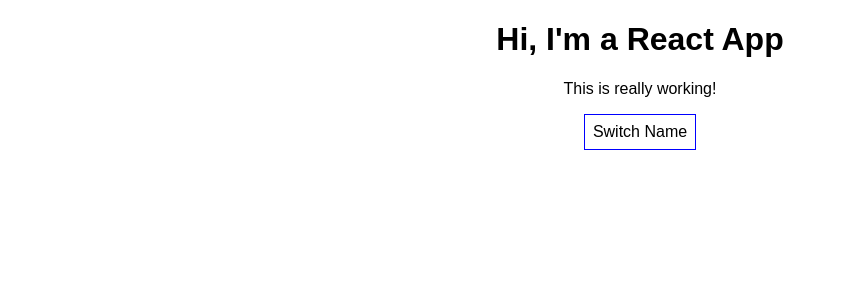
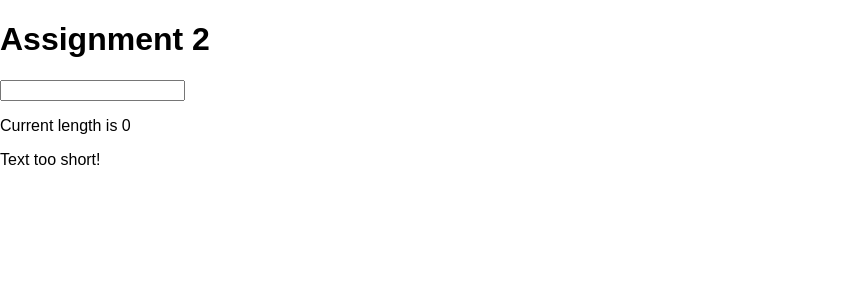
Before and after one commit to ambroziepaval/react-complete-guide, a React (Create React App) app: page / in a window 1280 px wide. Shown: the top 300 px of the page, without its empty margins (0-846 px from the left). Built offline with nearby package versions, Linux system fonts and the light colour scheme.

Commit message:
Assignment 2

```diff
--- a/src/App.js
+++ b/src/App.js
@@ -1,95 +1,42 @@
 import React, { Component } from 'react';
-import './App.css';
-import Person from './Person/Person';
+import CharComponent from './assignment2/CharComponent/CharComponent';
+import ValidationComponent from './assignment2/ValidationComponent/ValidationComponent';
+
 
 class App extends Component {
-  // whenever the state changes, the component will re-render and reflect the new state
+
   state = {
-    persons: [
-      { id: '1asa', name: 'Zica', age: 26 },
-      { id: '2dsa', name: 'Manu', age: 17 },
-      { id: '3das', name: 'Ligia', age: 27 }
-    ],
-    otherState: 'some other value',
-    showPersons: false
+    text: ''
   }
 
-  switchNameHandler = (newName) => {
-    // console.log('Was clicked!')
-    // DON"T DO THIS: this.state.persons[0].name = 'Ambrozie';
-    this.setState({
-      persons: [
-        { name: newName, age: 26 },
-        { name: 'Manu', age: 17 },
-        { name: 'Ligia', age: 10 }
-      ]
-    })
-  }
+  textChangedHandler = (event) => {
+    const string = event.target.value;
+    this.setState({ text: string })
+  };
 
-  nameChangedHandler = (event, id) => {
-    const personIndex = this.state.persons.findIndex(p => {
-      return p.id === id;
+  letterClickedHandler = (index) => {
+    const letters = this.state.text.split('');
+    letters.splice(index, 1);
+    this.setState({ text: letters.join('') });
+  };
+
+  render() {
+
+    const characters = this.state.text.split('').map((letter, index) => {
+      return <CharComponent letter={letter} clicked={() => this.letterClickedHandler(index)} />
     });
 
-    const person = { ...this.state.persons[personIndex] };
 
-    person.name = event.target.value;
-
-    const persons = [...this.state.persons];
-    persons[personIndex] = person;
-
-    this.setState({ persons: persons })
-  }
-
-  deletePersonHandler = (personIndex) => {
-    // const persons = this.state.persons.slice();
-    const persons = [...this.state.persons];
-    persons.splice(personIndex, 1);
-    this.setState({ persons: persons })
-  }
-
-  togglePersonsHandler = () => {
-    const doesShow = this.state.showPersons;
-    this.setState({ showPersons: !doesShow });
-  }
-
-  render() {
-    const style = {
-      backgroundColor: 'white',
-      font: 'inherit',
-      border: '1px solid blue',
-      padding: '8px',
-      cursor: 'pointer'
-    };
-
-    let persons = null;
-
-    if (this.state.showPersons) {
-      persons = (
-        <div>
-          {this.state.persons.map((person, index) => {
-            return <Person
-              click={() => this.deletePersonHandler(index)}
-              name={person.name}
-              age={person.age}
-              key={person.id}
-              changed={(event) => this.nameChangedHandler(event, person.id)} />
-          })}
-        </div>
-      );
-    }
 
     return (
-      <div className="App">
-        <h1>Hi, I'm a React App</h1>
-        <p>This is really working!</p>
-        <button
-          style={style}
-          onClick={this.togglePersonsHandler}>Switch Name</button>
-        {persons}
+      <div>
+        <h1>Assignment 2</h1>
+        <input type='text' onChange={this.textChangedHandler} value={this.state.text} />
+        <p>Current length is {this.state.text.length}</p>
+        <ValidationComponent length={this.state.text.length} />
+        {characters}
       </div>
     );
-    // return React.createElement('div', {className:'App'}, React.createElement('h1', null, 'Does this work now?'))
   }
 }
 
--- a/src/Assignment1App.js
+++ b/src/Assignment1App.js
@@ -1,6 +1,6 @@
 import React, { Component } from 'react';
-import UserInput from './UserInput/UserInput';
-import UserOutput from './UserOutput/UserOutput';
+import UserInput from './assignment1/UserInput/UserInput';
+import UserOutput from './assignment1/UserOutput/UserOutput';
 
 class App extends Component {
 
--- /dev/null
+++ b/src/assignment2/CharComponent/CharComponent.js
@@ -0,0 +1,16 @@
+import React from 'react';
+
+const charComponent = (props) => {
+    const letter = props.letter;
+    const letterStyle = {
+        display: 'inline-block',
+        padding: '16px',
+        textAllign: 'center',
+        margin: '16px',
+        border: '1px solid black'
+    }
+
+    return <div style={letterStyle} onClick={props.clicked}>{letter}</div>
+};
+
+export default charComponent;
--- /dev/null
+++ b/src/assignment2/ValidationComponent/ValidationComponent.js
@@ -0,0 +1,14 @@
+import React from 'react';
+
+const validationComponent = (props) => {
+
+    const length = props.length;
+
+    if (length <= 5) {
+        return <p>Text too short!</p>
+    } else {
+        return <p>Text long enough!</p>
+    }
+};
+
+export default validationComponent;
```
Also changed, not shown: src/OldApp.js (added, +96 -0 lines), src/assignment1/UserInput/UserInput.js (renamed from src/UserInput/UserInput.js), src/assignment1/UserOutput/UserOutput.css (renamed from src/UserOutput/UserOutput.css), src/assignment1/UserOutput/UserOutput.js (renamed from src/UserOutput/UserOutput.js).
